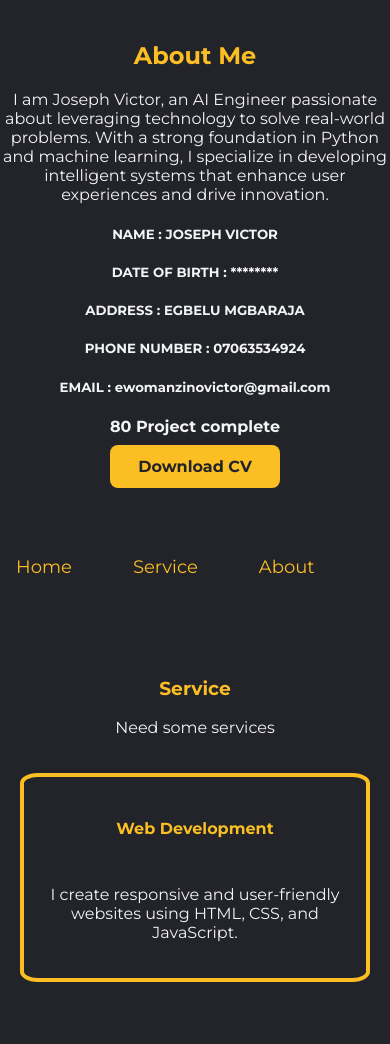
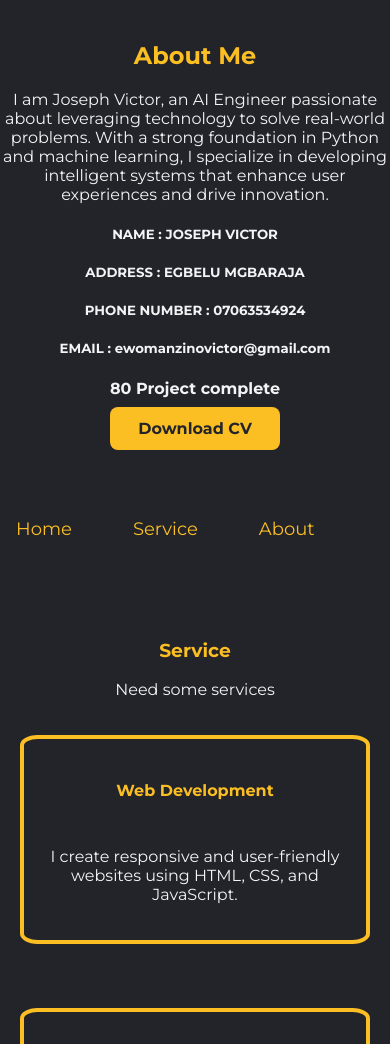
Before and after one commit to Josephv-dev/Portfolio-site, a plain HTML site: page index.html in a window 390 px wide. Shown: the part 773-1817 px from the top of the page. Drawn offline with Linux system fonts and the light colour scheme.

Commit message:
initial file

```diff
--- a/index.html
+++ b/index.html
@@ -154,11 +154,12 @@
                 border-radius: 5%;
             }
             @media (max-width: 700px) {
-            .about-container {
-                flex-direction: column;
-                text-align: center;
-                gap: 24px;
-                width: 100%;
+                .about-container {
+                    flex-direction: column;
+                    text-align: center;
+                    gap: 24px;
+                    width: 100%;
+                }
             }
             .about-content {
                 width: 100%;
@@ -171,7 +172,7 @@
                 flex-direction: column;
                 gap: 24px;
             }
-        }
+
 
 
 
@@ -224,7 +225,6 @@
                     <p class="subtitle">I am Joseph Victor, an AI Engineer passionate about leveraging technology to solve real-world problems. With a strong foundation in Python and machine learning, I specialize in developing intelligent systems that enhance user experiences and drive innovation.</p>
 
                     <h5><strong>NAME : </strong> JOSEPH VICTOR</h5>
-                    <h5><strong>DATE OF BIRTH : </strong> ********</h5>
                     <h5><strong>ADDRESS : </strong> EGBELU MGBARAJA</h5>
                     <h5><strong>PHONE NUMBER : </strong> 07063534924</h5>
                     <h5><strong>EMAIL : </strong> ewomanzinovictor@gmail.com</h5>
@@ -270,47 +270,6 @@
 
 
         </div>
-        <!-- <header class="main">
-            <nav class="container nav">
-                <a href="#" class="logo"><img src="zin.jpg" alt="zin inc." class="profile-photo"></a>
-                <ul class="nav-link">
-                    <li>
-                        <a href="#" class="links">Home</a>
-                    </li>
-                    <li>
-                        <a href="#" class="links">Service</a>
-                    </li>
-                    <li>
-                        <a href="#" class="links">About</a>
-                    </li>
-                </ul>
-            </nav>
-        </header> -->
-<!--
-        <main class="container hero-main">
-            <div class="card1">
-                <section class="hero-selection">
-                    <h1 class="title">
-                        Hello 👋, I'm Joseph Victor
-                    </h1>
-                    <p class="subtitle">
-                        A Ai engineer Learning Python.
-                    </p>
-                </section>
-            </div>
-
-            <div class="card1">
-                <section class="hero-selection">
-                    <h1 class="title">
-                        Hello 👋, I'm Joseph Victor
-                    </h1>
-                    <p class="subtitle">
-                        A Ai engineer Learning Python.
-                    </p>
-                </section>
-
-            </div>
-        </main> -->
 
     </body>
 </html>
```
